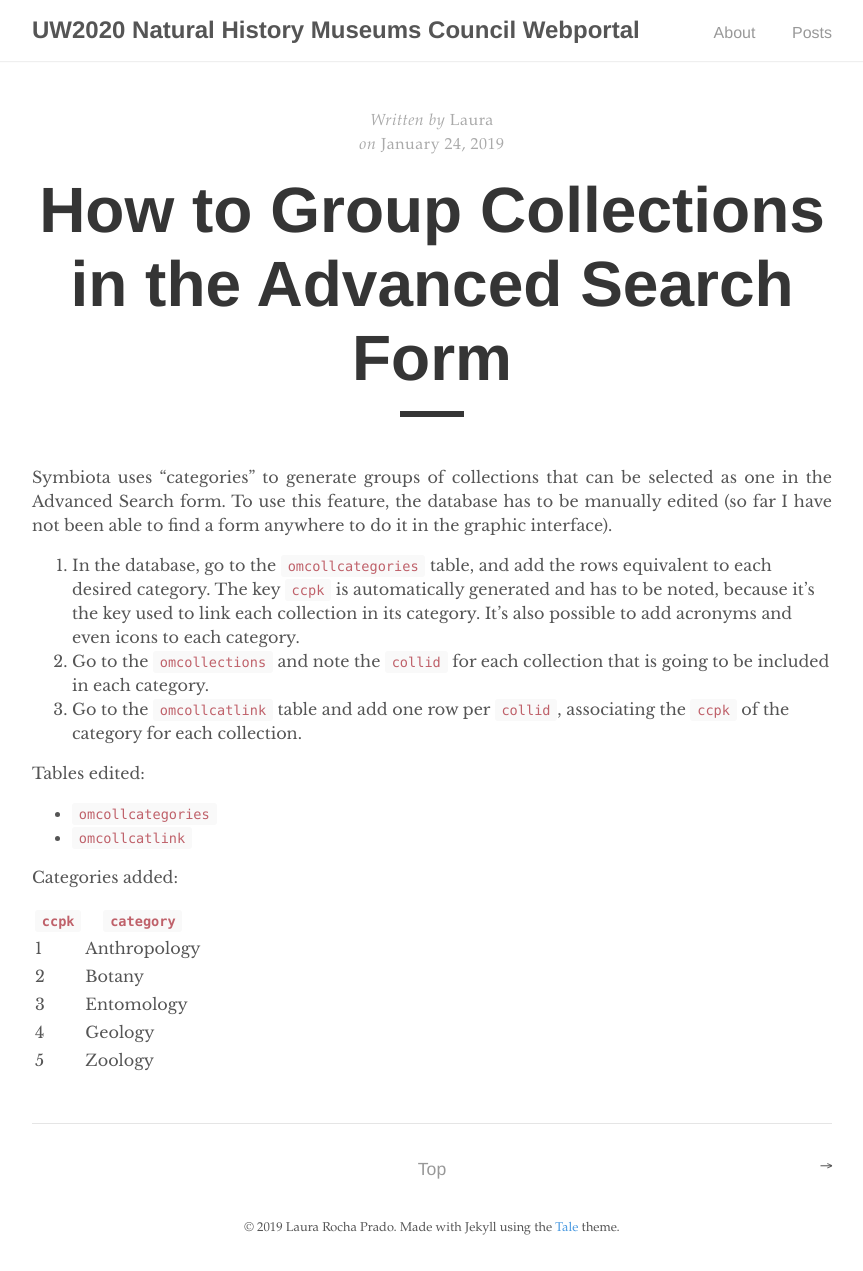
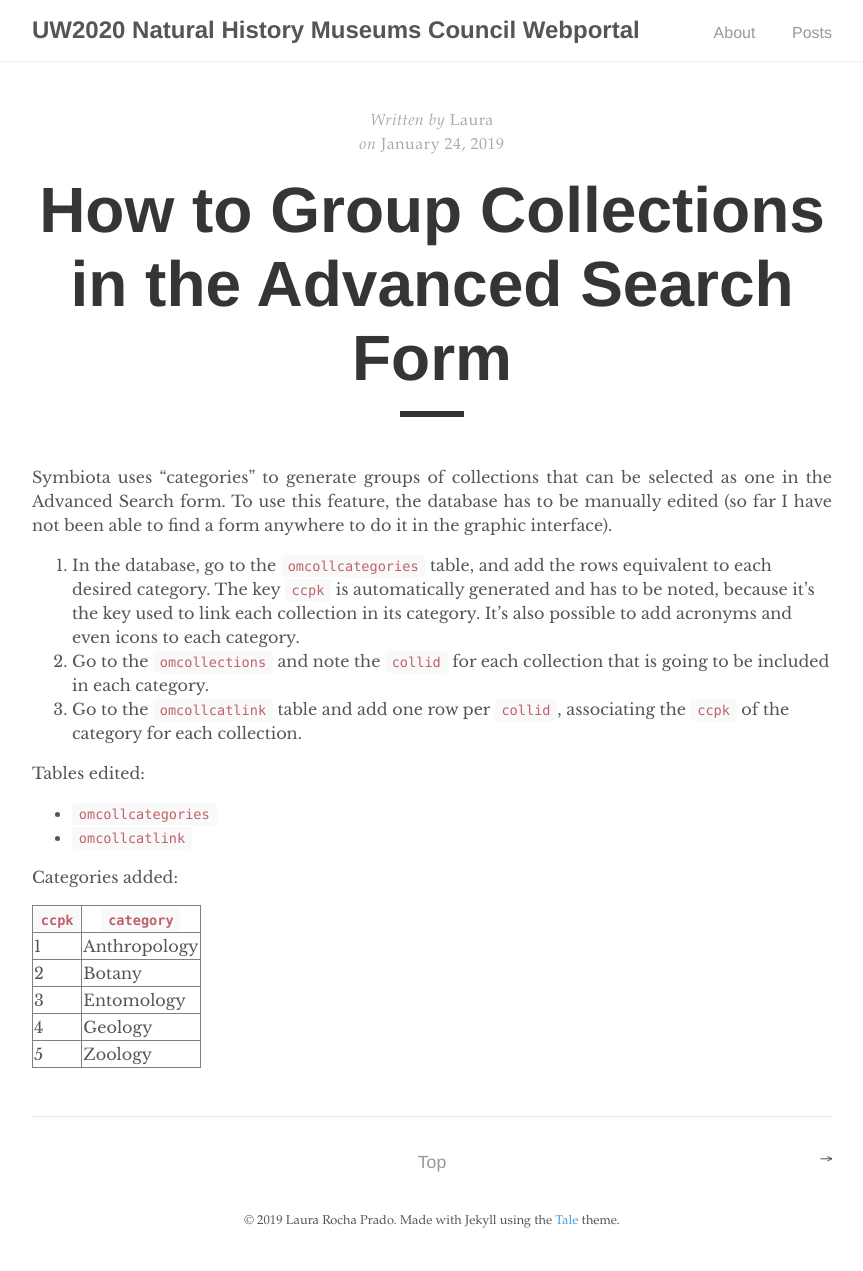
Before and after one commit to arbolitoloco/uw2020, a Jekyll site: the page built from _posts/2019-01-24-how-to-group-collections.md, in a window 1280 px wide. Shown: the whole page, without its empty margins (208-1071 px from the left). Built offline with Jekyll 4.4.1, drawn with Linux system fonts in a browser that asks for light colours.

Commit message:
Update _base.scss

```diff
--- a/_sass/tale/_base.scss
+++ b/_sass/tale/_base.scss
@@ -61,6 +61,14 @@ img {
   max-width: 100%;
 }
 
+table {
+  border-collapse: collapse;
+}
+
+table, th, td {
+  border: 1px solid gray;
+}
+
 td {
   vertical-align: top;
 }
```
